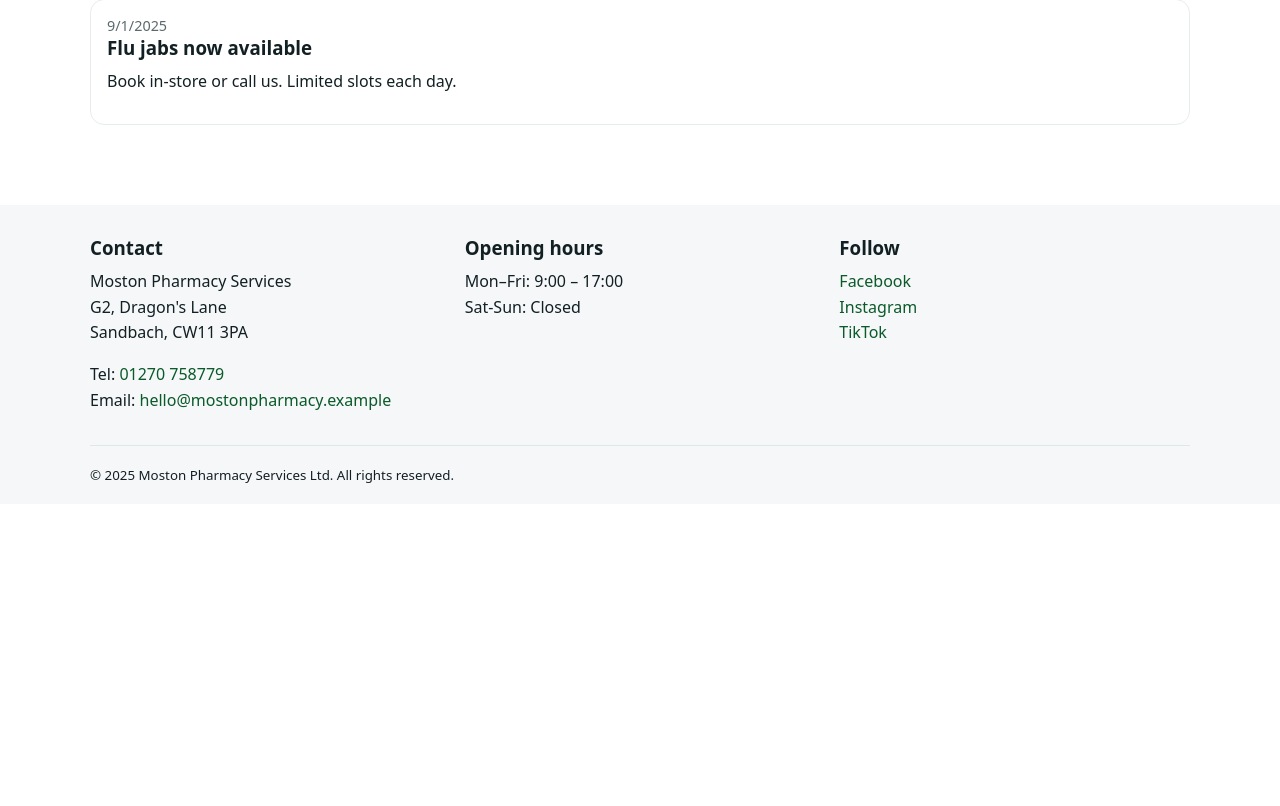
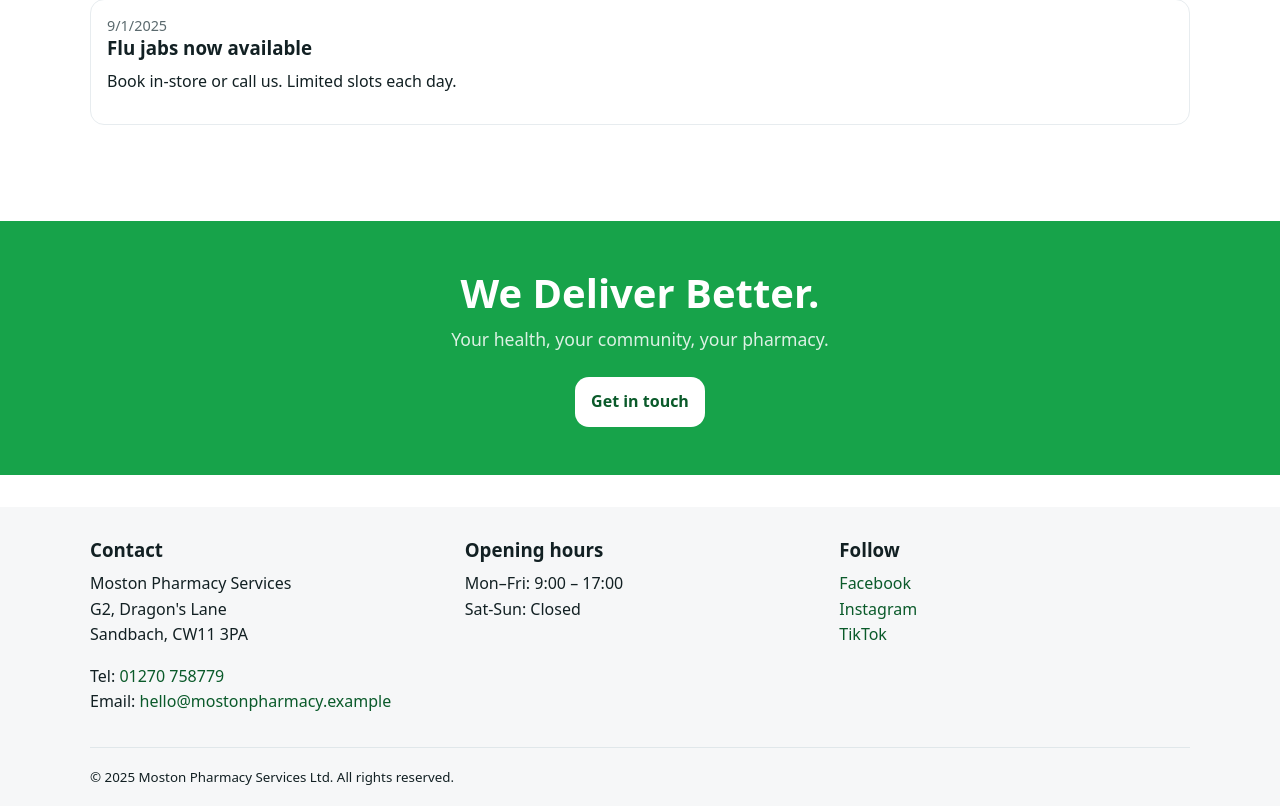
Before and after one commit to Matthewyears19/Website, a plain HTML site: page Index.html in a window 1280 px wide. Shown: the part 847-1653 px from the top of the page. Before the commit the page ends 1351 px from the top, so only its background shows below. Drawn offline with Linux system fonts and the light colour scheme.

Commit message:
Banner added

```diff
--- a/Index.html
+++ b/Index.html
@@ -78,6 +78,14 @@
       </div>
     </section>
   </main>
+<!-- Outro Banner -->
+<section class="outro">
+  <div class="container outro-inner">
+    <h2>We Deliver Better.</h2>
+    <p>Your health, your community, your pharmacy.</p>
+    <a href="#contact" class="btn">Get in touch</a>
+  </div>
+</section>
 
   <!-- Footer -->
   <footer id="contact" class="site-footer">
--- a/Stylesheet.css
+++ b/Stylesheet.css
@@ -100,3 +100,32 @@ p { margin: 0 0 1rem; }
 }
 .hours, .social { list-style: none; margin: 0; padding: 0; }
 .footer-bottom { border-top: 1px solid #e0e7ea; padding: 1rem 0; margin-top: 1rem; }
+/* --------- Outro Banner --------- */
+.outro {
+  background: var(--brand);
+  color: white;
+  text-align: center;
+  padding: 3rem 1rem;
+  margin-top: 3rem;
+}
+.outro-inner {
+  max-width: 700px;
+  margin-inline: auto;
+}
+.outro h2 {
+  font-size: clamp(1.8rem, 3vw + 1rem, 2.5rem);
+  margin-bottom: 0.5rem;
+}
+.outro p {
+  font-size: 1.1rem;
+  margin-bottom: 1.5rem;
+  color: rgba(255,255,255,0.85);
+}
+.outro .btn {
+  background: #fff;
+  color: var(--brand-ink);
+  font-weight: 600;
+}
+.outro .btn:hover {
+  background: #f0f0f0;
+}
```
Also changed, not shown: 1 other file.
